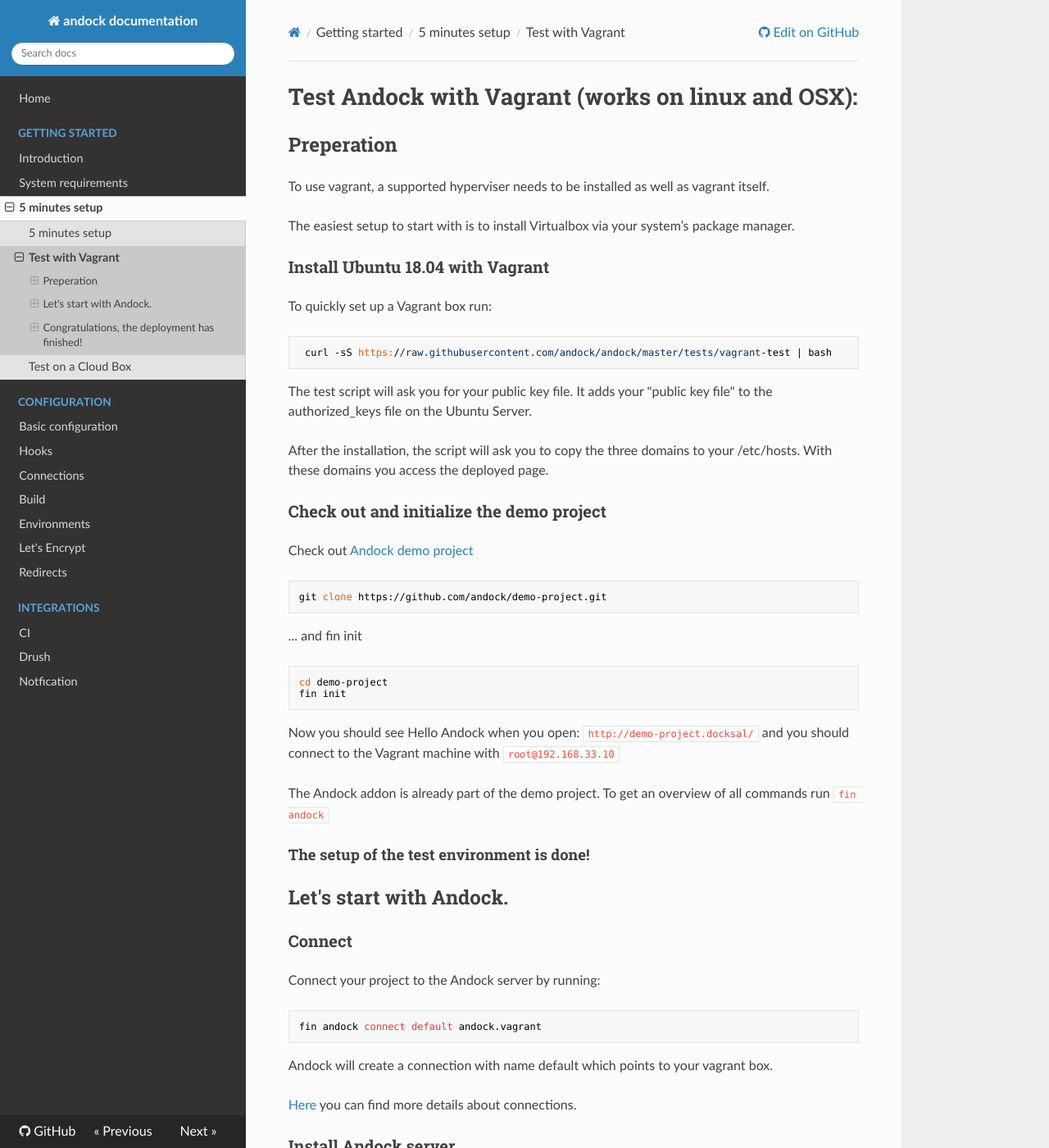
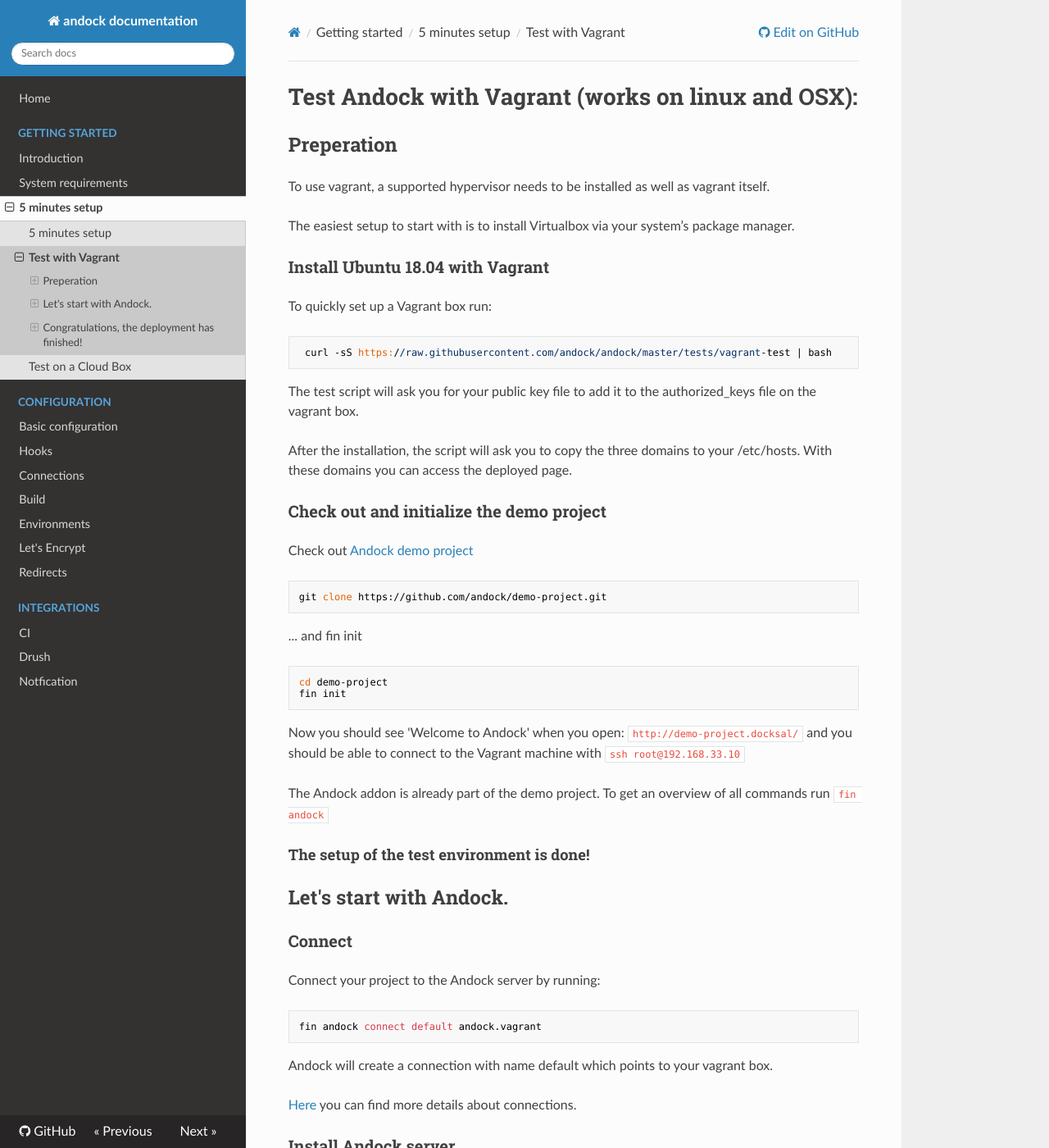
Before and after one commit to andock/andock, an MkDocs documentation site: the page built from docs/getting-started/vagrant.md, in a window 1280 px wide and 1400 px high. Shown: the whole window at 82% size. Built offline with MkDocs 1.6.1, drawn with Linux system fonts in a browser that asks for light colours; nearby versions of some CDN libraries; old or Windows-style settings are respelled for this version of MkDocs; some of the changed text lies outside the part shown.

Commit message:
Fixed some typos

````diff
--- a/docs/getting-started/vagrant.md
+++ b/docs/getting-started/vagrant.md
@@ -1,7 +1,7 @@
 # Test Andock with Vagrant (works on linux and OSX):
 
 ## Preperation
-To use vagrant, a supported hyperviser needs to be installed as well as vagrant itself.
+To use vagrant, a supported hypervisor needs to be installed as well as vagrant itself.
 
 The easiest setup to start with is to install Virtualbox via your system’s package manager.
 
@@ -11,9 +11,9 @@
 ```
  curl -sS https://raw.githubusercontent.com/andock/andock/master/tests/vagrant-test | bash
 ```
-The test script will ask you for your public key file. It adds your "public key file" to the authorized_keys file on the Ubuntu Server.
+The test script will ask you for your public key file to add it to the authorized_keys file on the vagrant box.
 
-After the installation, the script will ask you to copy the three domains to your /etc/hosts. With these domains you access the deployed page.
+After the installation, the script will ask you to copy the three domains to your /etc/hosts. With these domains you can access the deployed page.
 
 ### Check out and initialize the demo project
 Check out [Andock demo project](https://github.com/andock/demo-project)
@@ -25,8 +25,8 @@
 cd demo-project
 fin init
 ```
-Now you should see Hello Andock when you open: `http://demo-project.docksal/`
-and you should connect to the Vagrant machine with `root@192.168.33.10`
+Now you should see 'Welcome to Andock' when you open: `http://demo-project.docksal/`
+and you should be able to connect to the Vagrant machine with `ssh root@192.168.33.10`
 
 The Andock addon is already part of the demo project. To get an overview of all commands run `fin andock`
 #### The setup of the test environment is done!
@@ -63,15 +63,14 @@
 ```
 
 ## Congratulations, the deployment has finished!
-
-Open now [http://master.demo-project.andock.vagrant](http://master.demo-project.andock.vagrant) to check the deployed demo site.
+Now open [http://master.demo-project.andock.vagrant](http://master.demo-project.andock.vagrant) to check the deployed demo site.
 
 To access the environment (cli) container via ssh run:
 ```
 fin andock environment ssh
 ```
 ### Build the dev branch
-Now create your first a dev branch and build the dev environment:
+Now create your first dev branch and build the dev environment:
 
 ```
 git fetch origin develop
````
